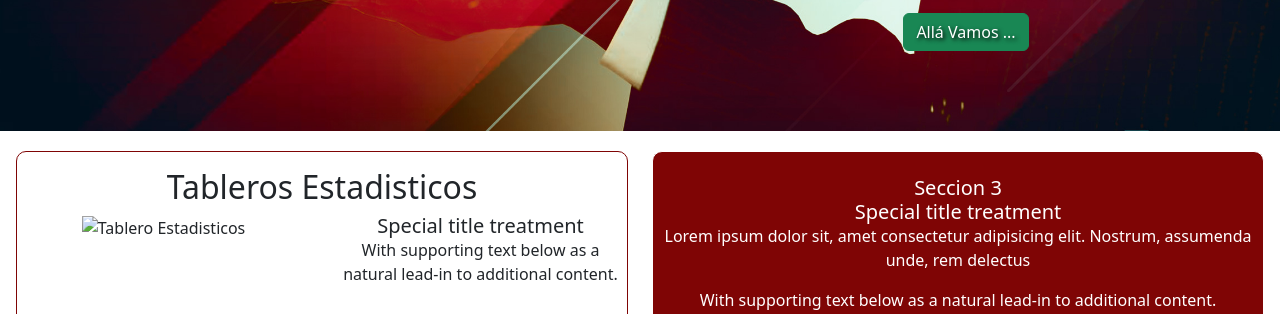
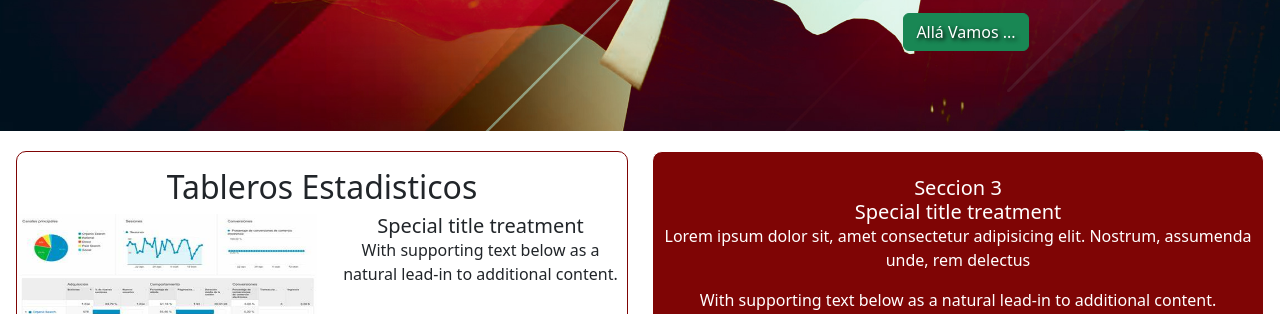
Before and after one commit to pablopetito/circuloRojo_Web, a plain HTML site: page index.html in a window 1280 px wide. Shown: the part 638-952 px from the top of the page. Drawn offline with nearby package versions, Linux system fonts and the light colour scheme; the site is published under a folder, as on GitHub Pages, so addresses that start at the root find nothing.

Commit message:
correcion ruta imagen tablero

```diff
--- a/index.html
+++ b/index.html
@@ -81,7 +81,7 @@
                     <h5 class="card-header fs-2 mt-3">Tableros Estadisticos </h5>
                     <div class="row mt-2">
                         <div class="col-6">
-                            <img class="img-tablero" src="/imagenes/Tablero.jpeg" alt="Tablero Estadisticos">
+                            <img class="img-tablero" src="imagenes/Tablero.jpeg" alt="Tablero Estadisticos">
                         </div>
                         <div class="col-6">
                             <h5 class="card-title">Special title treatment</h5>
```
